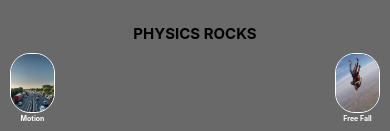
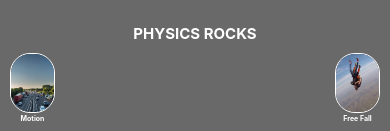
Before and after one commit to git-jared/CSE3311-TEAM-8, a React Native app: screen / in a window 390 px wide. Shown: the top 131 px of the page. Built offline with nearby package versions, Linux system fonts and the light colour scheme.

Commit message:
Update Header.js

```diff
--- a/Header.js
+++ b/Header.js
@@ -18,7 +18,7 @@ const styles = StyleSheet.create({
         justifyContent: 'center'
     },
     headerTitle: {
-        color: 'black',
+        color: 'white',
         fontSize: 15*PixelRatio.get(),
         fontWeight: 'bold'
     }
```
